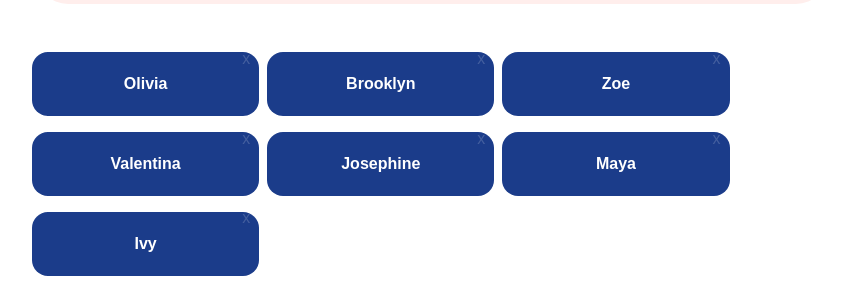
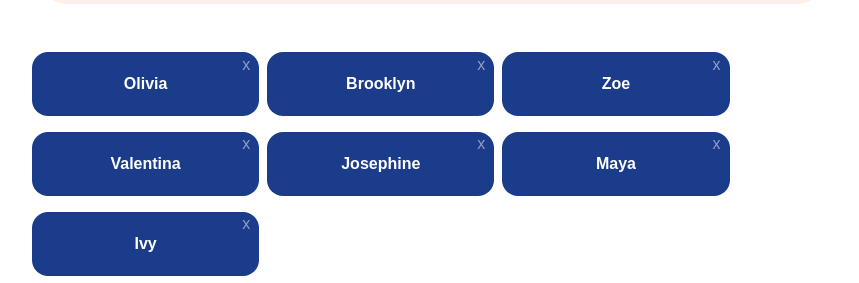
Before and after one commit to ozkancondek/Nuxt3, a Nuxt app in the folder udemy/01-Baby-Name-Generator/: page / in a window 1280 px wide. Both pictures are taken after a click on the button "Find Names". Shown: the part 648-931 px from the top of the page, without its empty margins (208-1067 px from the left). Built offline with nearby package versions, Linux system fonts and the light colour scheme.

Commit message:
initial commit

```diff
--- a/udemy/01-Baby-Name-Generator/components/Card/Name.vue
+++ b/udemy/01-Baby-Name-Generator/components/Card/Name.vue
@@ -34,9 +34,12 @@ const removeName = () => {
 }
 .card p {
   position: absolute;
-  top: -29%;
+  top: -20%;
   left: 92.5%;
   cursor: pointer;
-  color: rgba(255, 255, 255, 0.178);
+  color: rgba(255, 255, 255, 0.5);
+}
+.card p:hover {
+  color: aqua;
 }
 </style>
```
